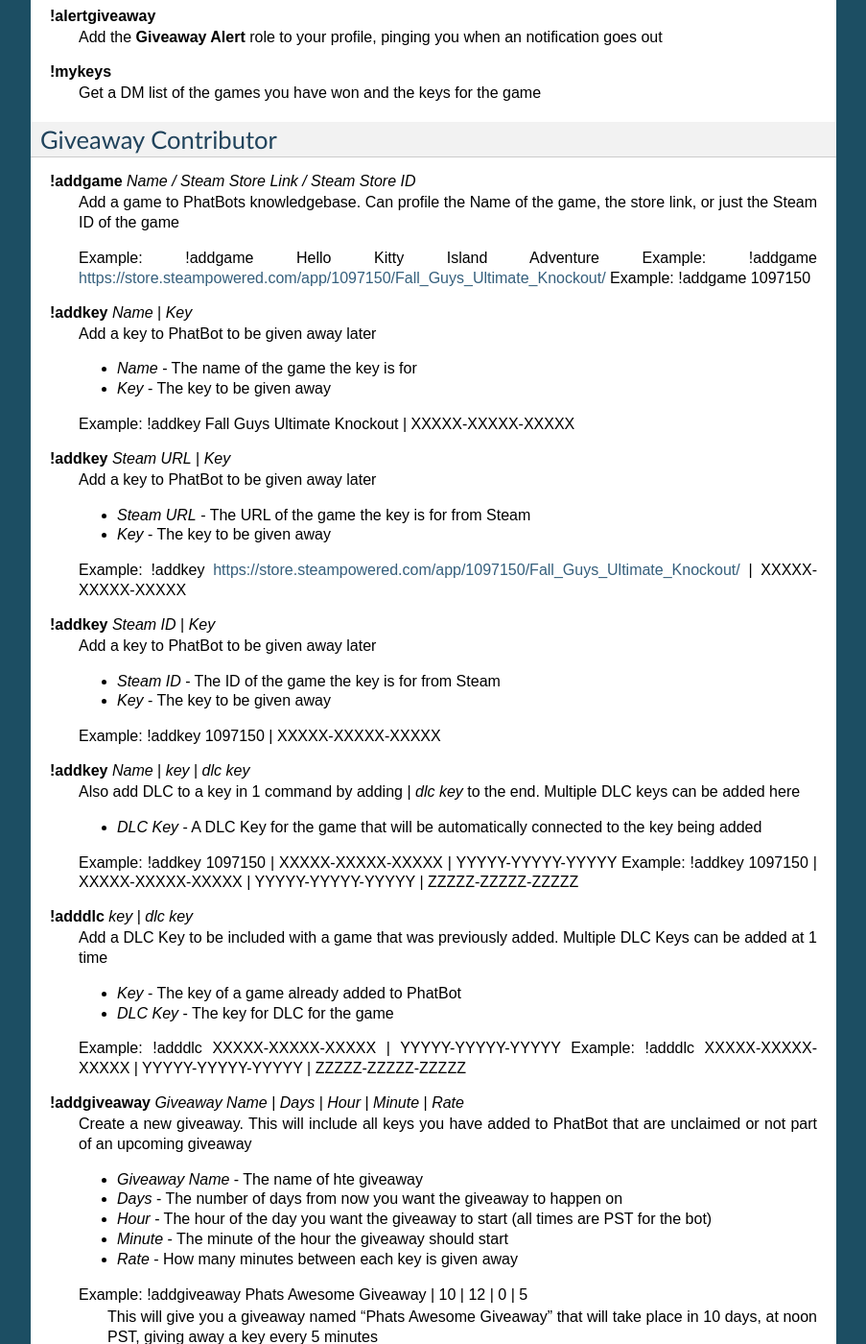
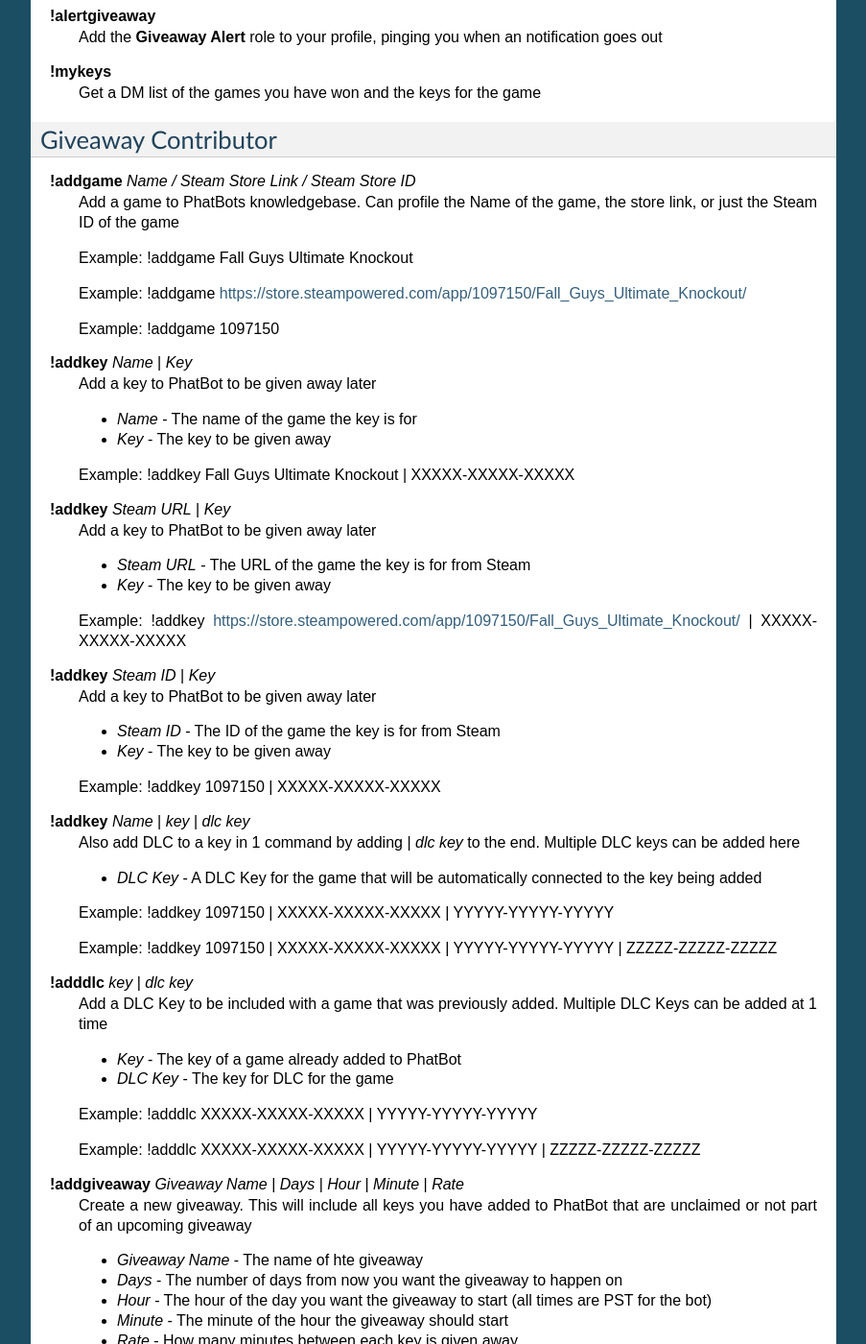
Before and after one commit to Phat32/PhatBot-Docs, a Sphinx documentation site: the page built from docs/pages/commands.rst, in a window 1280 px wide and 1400 px high, scrolled down 2246 px. Shown: the whole window at 96% size, without its empty margins (198-1101 px from the left). Built offline with Sphinx 7.4.7, drawn with Linux system fonts in a browser that asks for light colours.

Commit message:
Updating spacing

```diff
--- a/docs/pages/commands.rst
+++ b/docs/pages/commands.rst
@@ -123,8 +123,10 @@
 **!addgame** *Name / Steam Store Link / Steam Store ID*
   Add a game to PhatBots knowledgebase. Can profile the Name of the game, the store link, or just the Steam ID of the game
 
-  Example: !addgame Hello Kitty Island Adventure
+  Example: !addgame Fall Guys Ultimate Knockout
+
   Example: !addgame https://store.steampowered.com/app/1097150/Fall_Guys_Ultimate_Knockout/
+
   Example: !addgame 1097150
 
 **!addkey** *Name* | *Key*
@@ -160,6 +162,7 @@
   - *DLC Key* - A DLC Key for the game that will be automatically connected to the key being added
 
   Example: !addkey 1097150 | XXXXX-XXXXX-XXXXX | YYYYY-YYYYY-YYYYY
+
   Example: !addkey 1097150 | XXXXX-XXXXX-XXXXX | YYYYY-YYYYY-YYYYY | ZZZZZ-ZZZZZ-ZZZZZ
 
 **!adddlc** *key* | *dlc key*
@@ -170,6 +173,7 @@
   - *DLC Key* - The key for DLC for the game
 
   Example: !adddlc XXXXX-XXXXX-XXXXX | YYYYY-YYYYY-YYYYY
+
   Example: !adddlc XXXXX-XXXXX-XXXXX | YYYYY-YYYYY-YYYYY | ZZZZZ-ZZZZZ-ZZZZZ
 
 **!addgiveaway** *Giveaway Name* | *Days* | *Hour* | *Minute* | *Rate*
```
